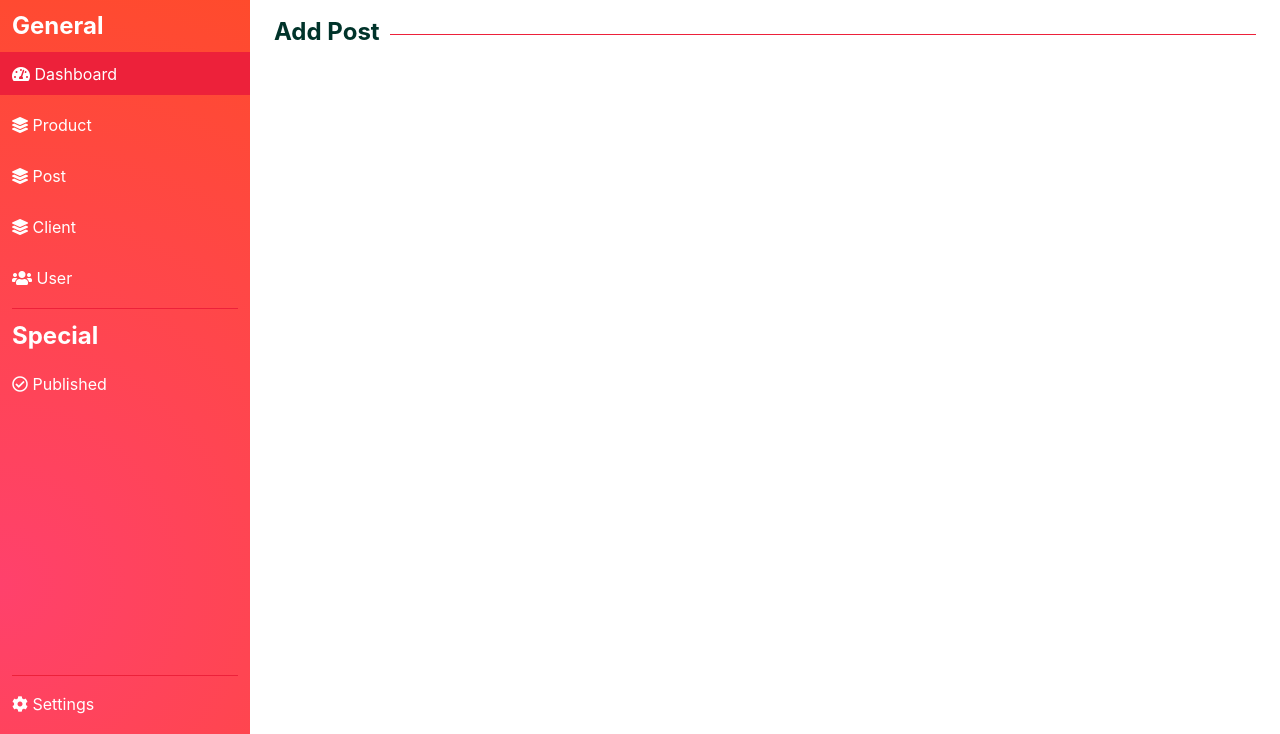
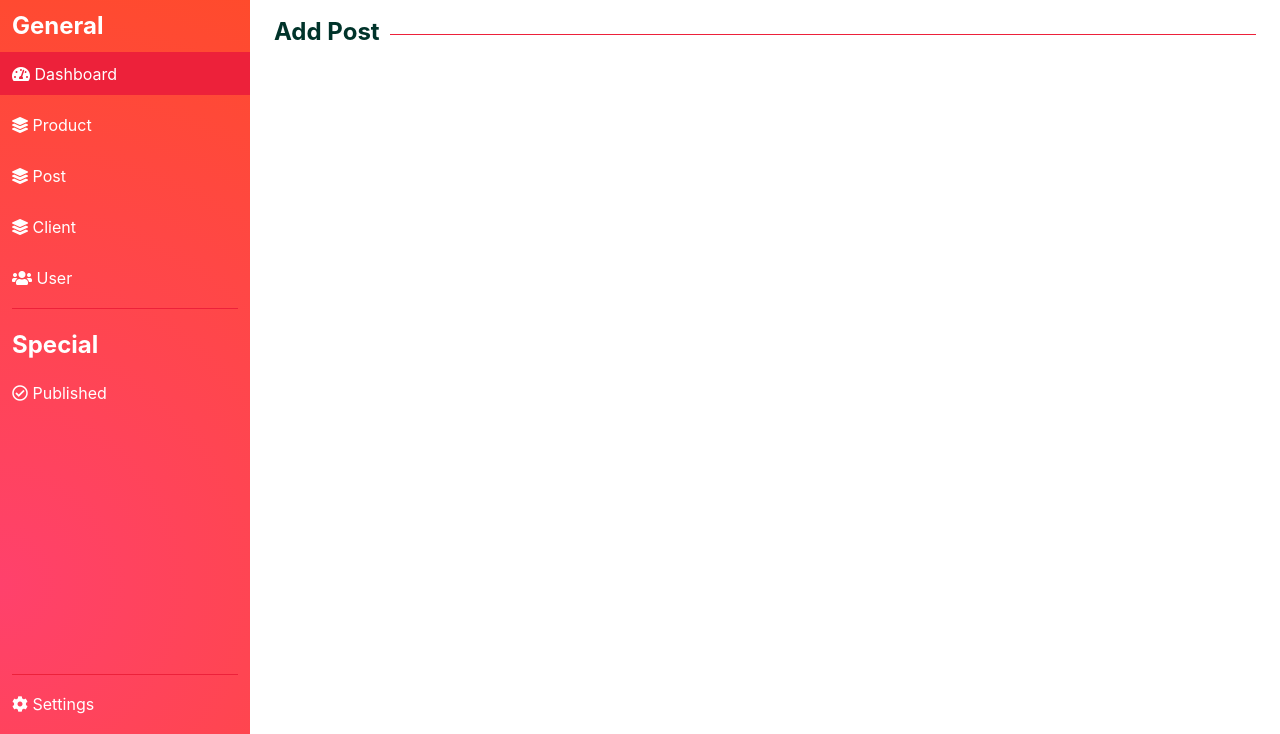
Before and after one commit to ushanmithma/dashboard, a website: page index.html in a window 1280 px wide. Shown: the part 66-800 px from the top of the page. Drawn offline with nearby package versions, Linux system fonts and the light colour scheme.

Commit message:
Change <aside> styles

```diff
--- a/index.html
+++ b/index.html
@@ -137,14 +137,18 @@
                     <li><a href="#"><i class="fas fa-layer-group"></i> Client</a></li>
                     <li><a href="#"><i class="fas fa-users"></i> User</a></li>
                 </ul>
-                <ul class="middle">
+                <hr>
+                <ul>
                     <li><h2>Special</h2></li>
                     <li><a href="#"><i class="far fa-check-circle"></i> Published</a></li>
                 </ul>
             </div>
-            <ul class="bottom">
-                <li><a href="#"><i class="fas fa-cog"></i> Settings</a></li>
-            </ul>
+            <div>
+                <hr>
+                <ul>
+                    <li><a href="#"><i class="fas fa-cog"></i> Settings</a></li>
+                </ul>
+            </div>
         </div>
 
     </aside>
--- a/scss/style.scss
+++ b/scss/style.scss
@@ -31,7 +31,7 @@ html[data-theme='dark'] {
     --clr-dark: #333333;
     --clr-primary: #004e92;
     --clr-secondary: #000428;
-    --clr-accent: #000000;
+    --clr-accent: #1b1b1b;
 
     --foreground: var(--clr-light);
     --background: var(--clr-dark);
@@ -457,34 +457,15 @@ aside {
         flex-direction: column;
         justify-content: space-between;
     }
+}
 
-    .top, .bottom {
-        position: relative;
-    }
-
-    .top:after {
-        content: '';
-        top: 100%;
-        left: 0.75em;
-        right: 0.75em;
-        position: absolute;
-        margin: 0.5em 0;
-        width: calc(100% - calc(0.75em * 2));
-        height: 1px;
-        background-color: var(--clr-accent);
-    }
-
-    .bottom:before {
-        content: '';
-        top: -0.5em;
-        left: 0.75em;
-        right: 0.75em;
-        position: absolute;
-        margin: 0.5em 0;
-        width: calc(100% - calc(0.75em * 2));
-        height: 1px;
-        background-color: var(--clr-accent);
-    }
+aside > div > div hr {
+    border: none;
+    height: 1px;
+    width: calc(100% - calc(0.75em * 2));
+    margin-inline: auto;
+    color: var(--clr-accent);
+    background-color: var(--clr-accent);
 }
 
 aside.active {
```
Also changed, not shown: css/style.css, 1 other file.
